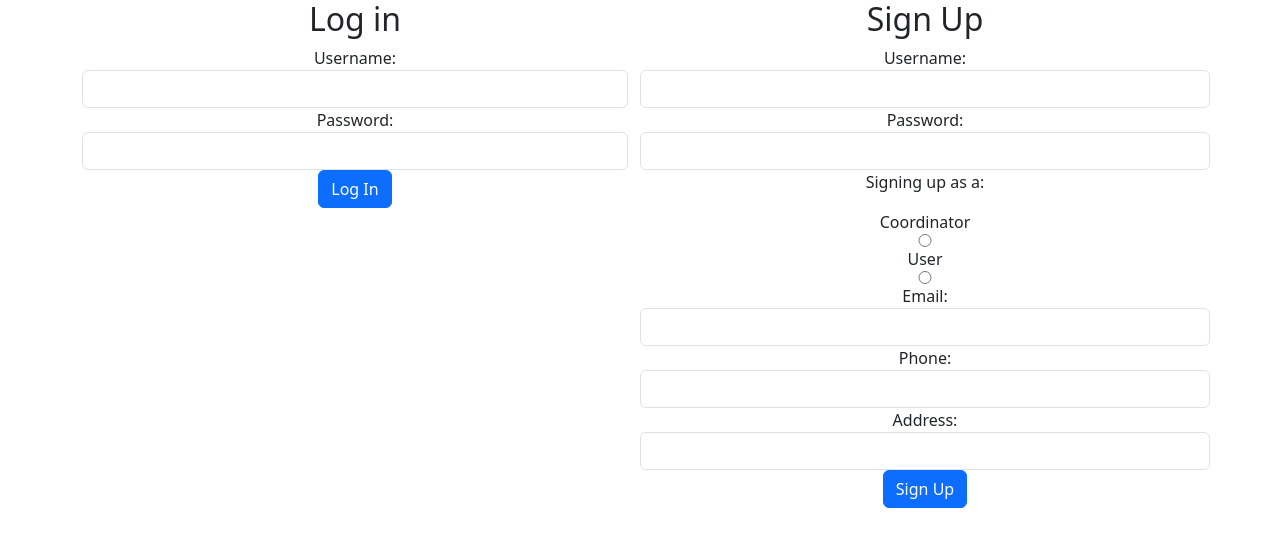
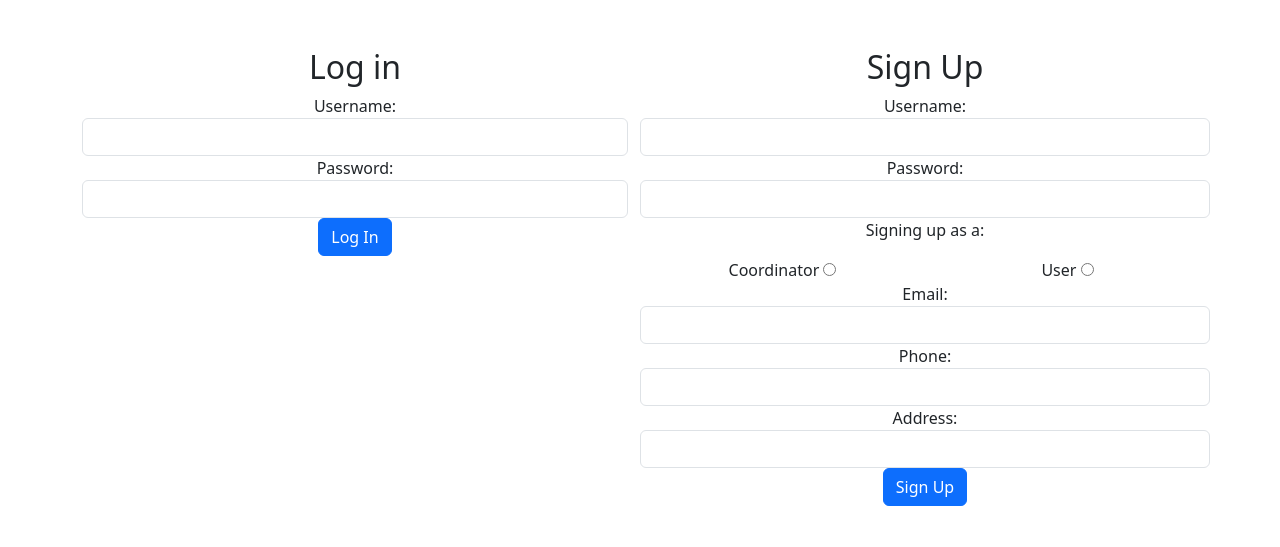
Before and after one commit to De3pBlu3/EpicMiniProjectBlock3, a Django app: template coreapp/templates/login.html in a window 1280 px wide. Shown: the top 547 px of the page. Run offline with Django 5.2, Linux system fonts and the light colour scheme; the template is opened without the code that fills it, so the values that code supplies are empty.

Commit message:
beautified login page

```diff
--- a/coreapp/templates/login.html
+++ b/coreapp/templates/login.html
@@ -8,7 +8,8 @@
   </head>
   <body>
     <div class="container text-center">
-        <div class="row">
+
+        <div class="pt-5 row">
             <div class="col">
                 <h1 class="h2">Log in</h1>
                 <form action="/loginattempt" method="post">
@@ -33,10 +34,13 @@
                     <label for="signup_password">Password: </label><input class="form-control" type="password" name="password" id="signup_password">
                 </div>
                 <div class="row"><p>Signing up as a: </p>
+                    <div class="col">
                     <label for="signup_as_coordinator"> Coordinator </label>
                     <input type="radio" name="user_type" value="coordinator" id="signupascoordinator">
+                    </div>
+                        <div class="col">
                     <label for="signup_as_user">User </label>
-                    <input type="radio" name="user_type" value="user"></div>
+                            <input type="radio" name="user_type" value="user"></div></div>
                 <div class="row"><label for="signup_email">Email: </label><input type="email" class="form-control" name="email" id="signup_email">
                 </div>
                 <div class="row"><label for="signup_phonenumber">Phone: </label><input type="tel" class="form-control"
```
